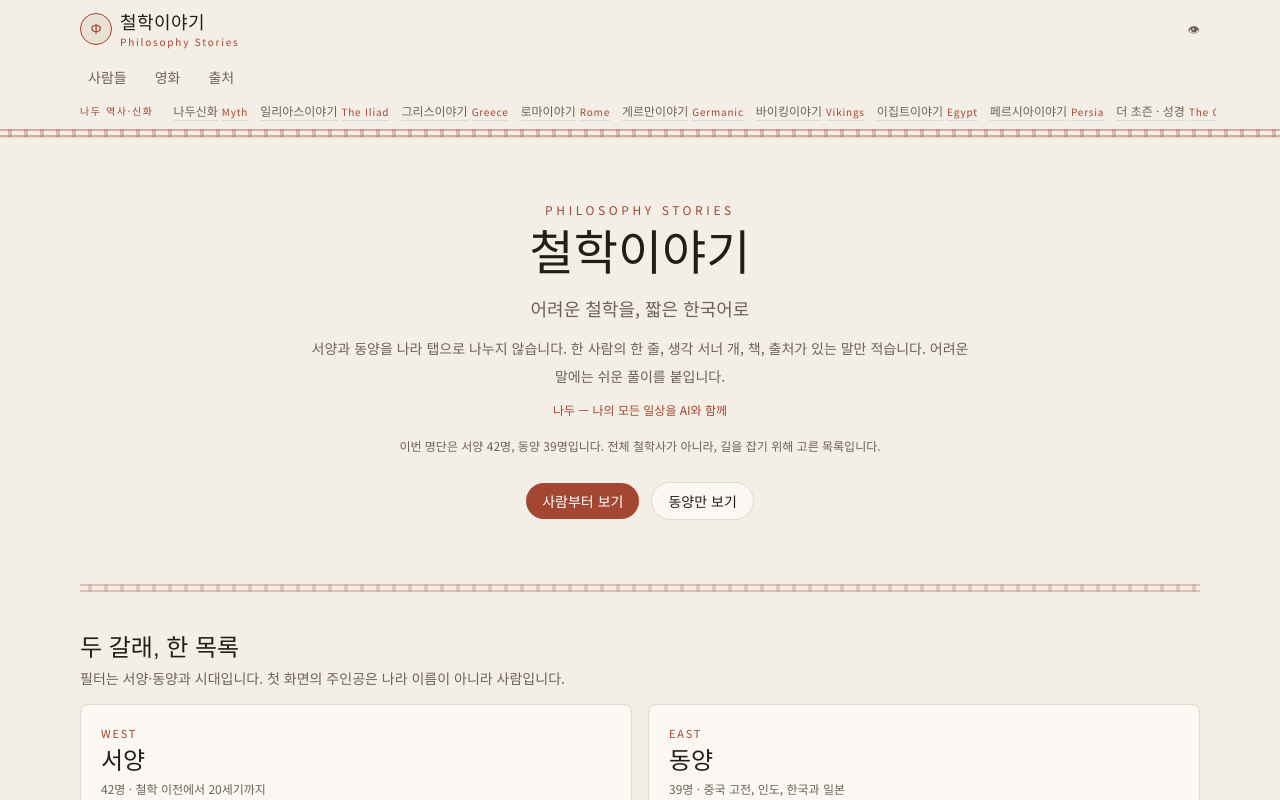
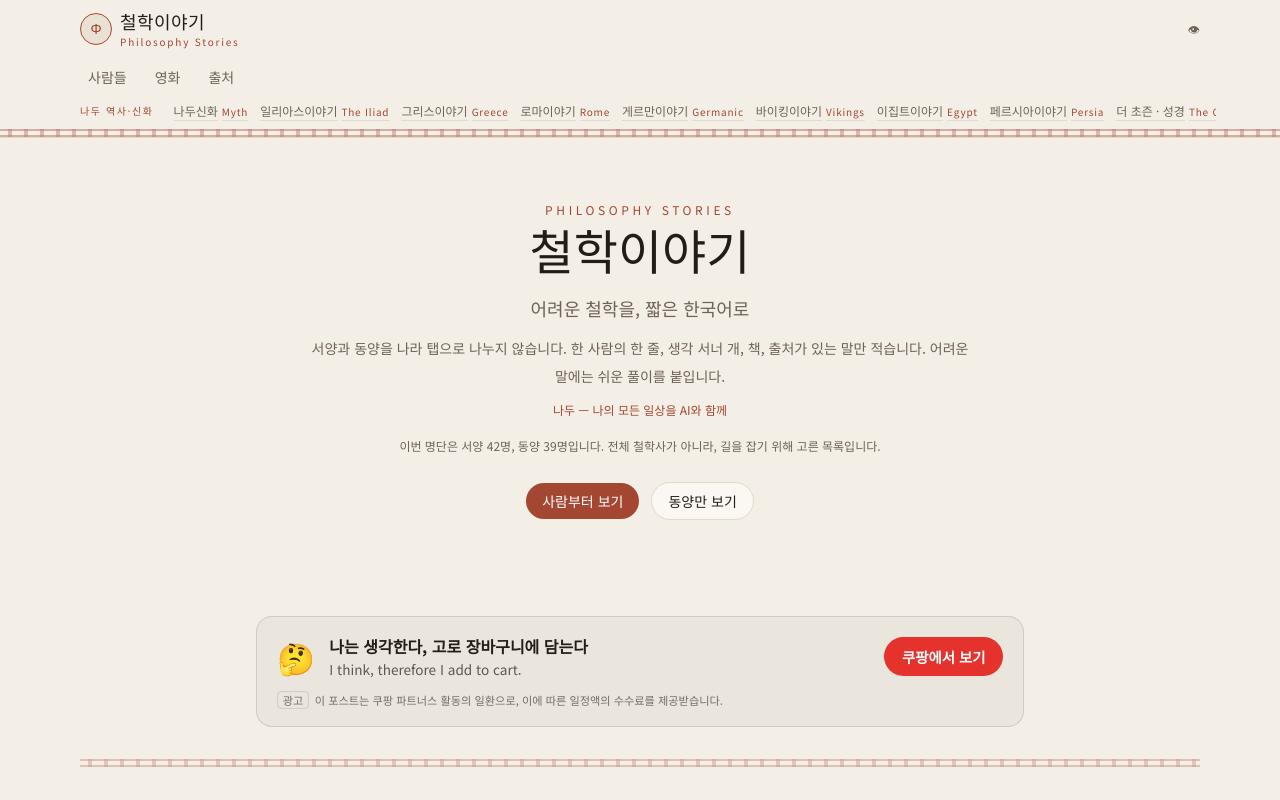
Before and after one commit to eomjinseong-art/philosophy-stories, a Next.js app: page / in a window 1280 px wide. Shown: the top 800 px of the page. Built offline with nearby package versions, Linux system fonts and the light colour scheme; no server answers.

Commit message:
Add in-content Coupang Partners card on hub, detail and quiz result pages (#9)
Co-authored-by: eomjinseong-art <eomjinseong-art@users.noreply.github.com>

```diff
--- a/app/page.tsx
+++ b/app/page.tsx
@@ -3,6 +3,7 @@ import { JsonLd } from "@/components/JsonLd";
 import { SisterRows } from "@/components/SisterRows";
 import { getPerson, people, readingOrder } from "@/data/people";
 import { eraLabel, sisters, site, traditionLabel } from "@/lib/site";
+import { CoupangCard } from "@/components/CoupangCard";
 
 const featured = ["socrates", "confucius", "buddha", "plato", "laozi", "kant"];
 
@@ -49,6 +50,7 @@ export default function HomePage() {
           </Link>
         </div>
       </section>
+      <CoupangCard />
       <div className="dentil opacity-50" aria-hidden="true" />
       <section className="mt-10" aria-labelledby="sides-heading">
         <h2 id="sides-heading" className="font-serif text-2xl text-ink">두 갈래, 한 목록</h2>
--- a/app/people/[slug]/page.tsx
+++ b/app/people/[slug]/page.tsx
@@ -6,6 +6,7 @@ import { JsonLd } from "@/components/JsonLd";
 import { getPerson, neighbors, people } from "@/data/people";
 import { articleLd, pageMeta } from "@/lib/seo";
 import { eraLabel, iliadStoriesHref, traditionLabel } from "@/lib/site";
+import { CoupangCard } from "@/components/CoupangCard";
 
 export function generateStaticParams() {
   return people.map((person) => ({ slug: person.slug }));
@@ -218,6 +219,7 @@ export default async function PersonPage({ params }: { params: Promise<{ slug: s
           </Link>
         ) : null}
       </nav>
+      <CoupangCard />
     </article>
   );
 }
--- /dev/null
+++ b/components/CoupangCard.tsx
@@ -0,0 +1,63 @@
+const COUPANG_CARD_URL = "https://link.coupang.com/a/hsdzLh1vB6";
+
+const COPY = {
+  icon: "🤔",
+  ko: "나는 생각한다, 고로 장바구니에 담는다",
+  en: "I think, therefore I add to cart.",
+};
+
+/**
+ * 본문 중간용 쿠팡 파트너스 카드 (광고). 팝업·고정 오버레이 없이 본문 흐름 안에만 놓입니다.
+ * 한 페이지에 1~2개까지만 사용하세요 (하단 배너 별도).
+ */
+export function CoupangCard({ className = "" }: { className?: string }) {
+  return (
+    <aside
+      aria-label="광고"
+      data-coupang-card=""
+      className={className}
+      style={{
+        margin: "2rem auto",
+        maxWidth: "48rem",
+        borderRadius: "1rem",
+        border: "1px solid rgba(128,128,128,0.28)",
+        background: "rgba(128,128,128,0.07)",
+        padding: "1.1rem 1.25rem",
+        color: "inherit",
+      }}
+    >
+      <div style={{ display: "flex", alignItems: "center", gap: "0.9rem", flexWrap: "wrap" }}>
+        <span aria-hidden="true" style={{ fontSize: "1.9rem", lineHeight: 1 }}>
+          {COPY.icon}
+        </span>
+        <div style={{ flex: "1 1 14rem", minWidth: 0 }}>
+          <p style={{ margin: 0, fontWeight: 600, lineHeight: 1.5 }}>{COPY.ko}</p>
+          <p style={{ margin: "0.15rem 0 0", fontSize: "0.85rem", opacity: 0.7, lineHeight: 1.4 }}>{COPY.en}</p>
+        </div>
+        <a
+          href={COUPANG_CARD_URL}
+          target="_blank"
+          rel="sponsored noopener"
+          style={{
+            flexShrink: 0,
+            display: "inline-block",
+            borderRadius: "999px",
+            background: "#e5322d",
+            color: "#fff",
+            padding: "0.55rem 1.1rem",
+            fontSize: "0.9rem",
+            fontWeight: 600,
+            textDecoration: "none",
+            whiteSpace: "nowrap",
+          }}
+        >
+          쿠팡에서 보기
+        </a>
+      </div>
+      <p style={{ margin: "0.75rem 0 0", fontSize: "0.7rem", opacity: 0.6, lineHeight: 1.5 }}>
+        <span style={{ marginRight: "0.35rem", border: "1px solid rgba(128,128,128,0.4)", borderRadius: "4px", padding: "0 0.3rem" }}>광고</span>
+        이 포스트는 쿠팡 파트너스 활동의 일환으로, 이에 따른 일정액의 수수료를 제공받습니다.
+      </p>
+    </aside>
+  );
+}
```
